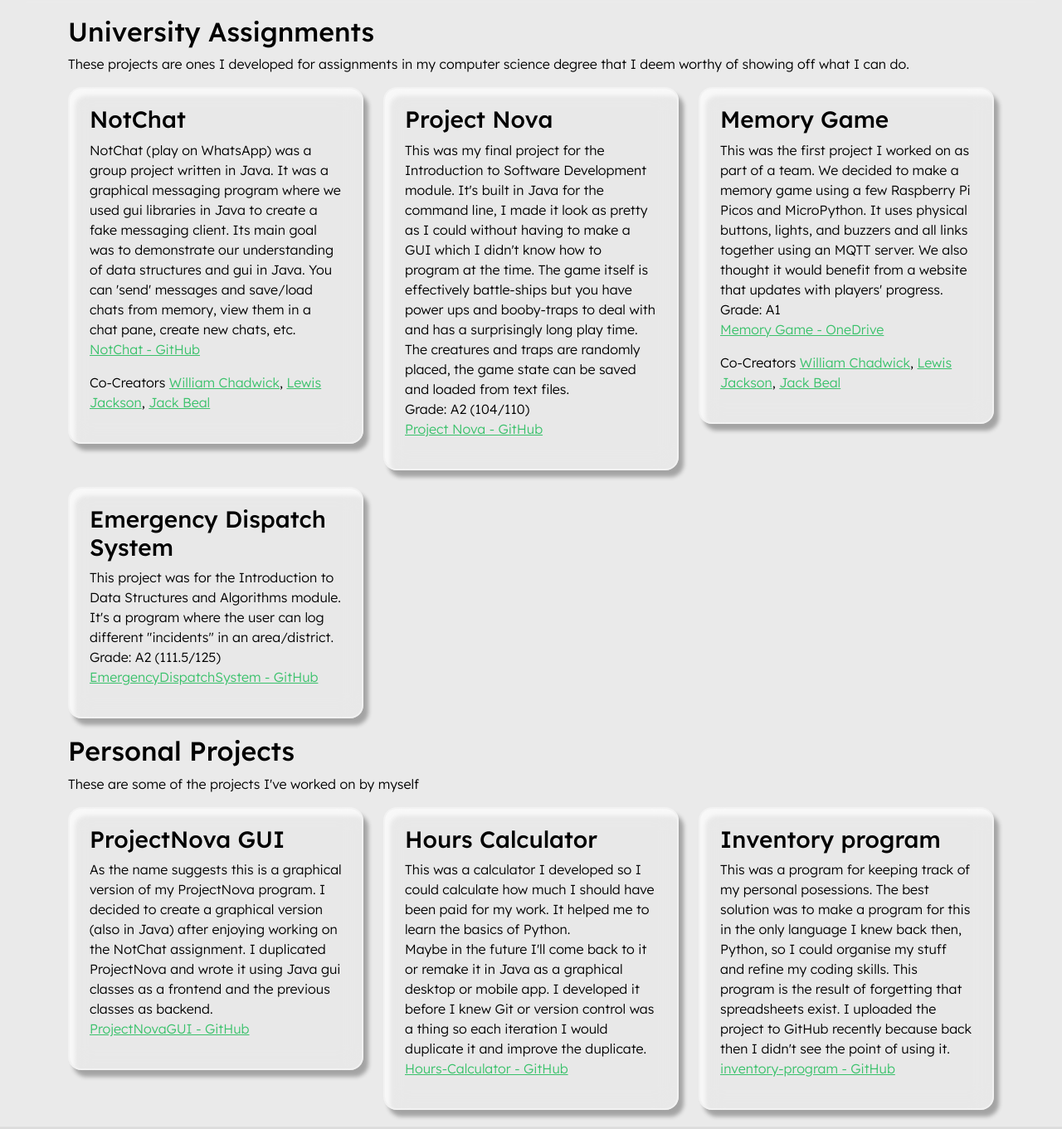
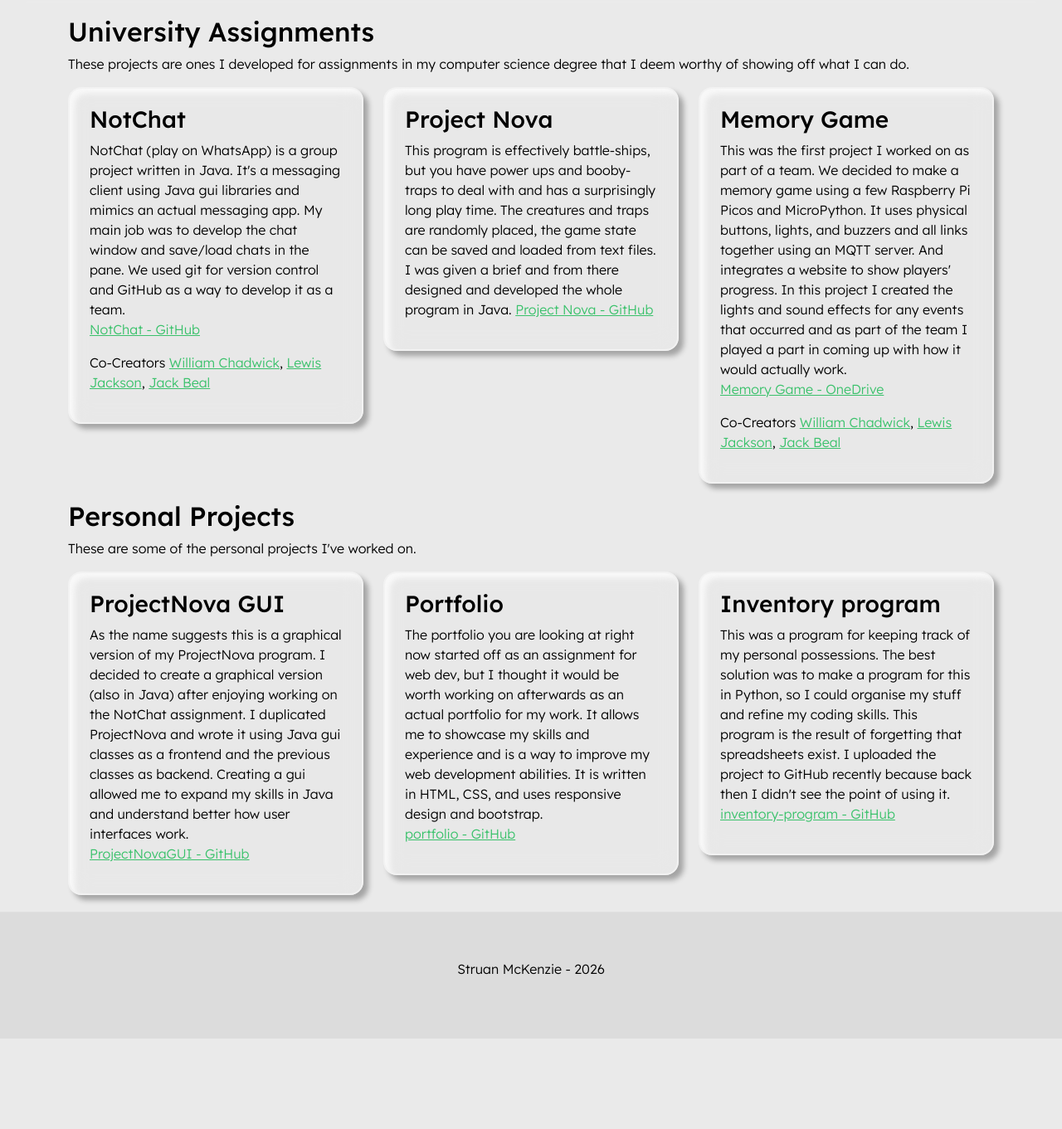
Before and after one commit to struanmckenzie/portfolio, a plain HTML site: page projects.html in a window 1280 px wide. Shown: the part 60-1421 px from the top of the page at 83% size. After the commit the page ends 1312 px from the top, so only its background shows below. Drawn offline with nearby package versions, Linux system fonts and the light colour scheme.

Commit message:
update information

```diff
--- a/projects.html
+++ b/projects.html
@@ -37,7 +37,9 @@
       <div class="col-12 col-md-6 col-lg-4">
         <div class="box">
           <h3>NotChat</h3>
-          <p>NotChat (play on WhatsApp) was a group project written in Java. It was a graphical messaging program where we used gui libraries in Java to create a fake messaging client. Its main goal was to demonstrate our understanding of data structures and gui in Java. You can 'send' messages and save/load chats from memory, view them in a chat pane, create new chats, etc.<br>
+          <p>NotChat (play on WhatsApp) is a group project written in Java. It's a messaging client using Java gui libraries
+            and mimics an actual messaging app. My main job was to develop the chat window and save/load chats in the pane.
+            We used git for version control and GitHub as a way to develop it as a team.<br>
             <a target="_blank" href="https://github.com/struanmckenzie/NotChat">NotChat - GitHub</a></p>
           <p> Co-Creators <a target="_blank" href="https://github.com/Bobzingybob">William Chadwick</a>,
             <a target="_blank" href="https://github.com/LewisJackson07">Lewis Jackson</a>,
@@ -49,11 +51,9 @@
       <div class="col-12 col-md-6 col-lg-4">
         <div class="box">
           <h3>Project Nova</h3>
-          <p>This was my final project for the Introduction to Software Development module. It's built in Java for the command line,
-            I made it look as pretty as I could without having to make a GUI which I didn't know how to program at the time. The game itself is effectively
-            battle-ships but you have power ups and booby-traps to deal with and has a surprisingly long play time. The creatures and traps
-            are randomly placed, the game state can be saved and loaded from text files.<br>
-            Grade: A2 (104/110)<br>
+          <p>This program is effectively battle-ships, but you have power ups and booby-traps to deal with and has a
+            surprisingly long play time. The creatures and traps are randomly placed, the game state can be saved and
+            loaded from text files. I was given a brief and from there designed and developed the whole program in Java.
             <a target="_blank" href="https://github.com/struanmckenzie/ProjectNova">Project Nova - GitHub</a>
           </p>
         </div>
@@ -63,9 +63,9 @@
         <div class="box">
           <h3>Memory Game</h3>
           <p>This was the first project I worked on as part of a team. We decided to make a memory game using a few Raspberry Pi
-            Picos and MicroPython. It uses physical buttons, lights, and buzzers and all links together using an MQTT server. We also thought
-            it would benefit from a website that updates with players' progress.<br>
-            Grade: A1<br>
+            Picos and MicroPython. It uses physical buttons, lights, and buzzers and all links together using an MQTT server.
+            And integrates a website to show players' progress. In this project I created the lights and sound effects
+            for any events that occurred and as part of the team I played a part in coming up with how it would actually work.<br>
             <a target="_blank" href="https://dmail-my.sharepoint.com/:f:/g/personal/2686829_dundee_ac_uk/IgDYDOI2qaRISYDmX0CvRva2AeVXPG4XzEBmmMBATmzbKD4?e=xomkIn">Memory Game - OneDrive</a></p>
           <p> Co-Creators <a target="_blank" href="https://github.com/Bobzingybob">William Chadwick</a>,
             <a target="_blank" href="https://github.com/LewisJackson07">Lewis Jackson</a>,
@@ -73,30 +73,18 @@
           </p>
         </div>
       </div>
-
-      <div class="col-12 col-md-6 col-lg-4">
-        <div class="box">
-          <h3>Emergency Dispatch System</h3>
-          <p>This project was for the Introduction to Data Structures and Algorithms module. It's a program where the
-            user can log different "incidents" in an area/district.<br>
-            Grade: A2 (111.5/125)<br>
-            <a target="_blank" href="https://github.com/struanmckenzie/EmergencyDispatchSystem">EmergencyDispatchSystem -
-              GitHub</a>
-          </p>
-        </div>
-      </div>
     </div>
 
     <h2>Personal Projects</h2>
-    <p>These are some of the projects I've worked on by myself</p>
+    <p>These are some of the personal projects I've worked on.</p>
     <div class="row">
-
       <div class="col-12 col-md-6 col-lg-4">
         <div class="box">
           <h3>ProjectNova GUI</h3>
           <p>As the name suggests this is a graphical version of my ProjectNova program. I decided to create a graphical
             version (also in Java) after enjoying working on the NotChat assignment. I duplicated ProjectNova and wrote
-            it using Java gui classes as a frontend and the previous classes as backend.<br>
+            it using Java gui classes as a frontend and the previous classes as backend. Creating a gui allowed me to
+            expand my skills in Java and understand better how user interfaces work.<br>
             <a target="_blank" href="https://github.com/struanmckenzie/ProjectNovaGUI">ProjectNovaGUI - GitHub</a>
           </p>
         </div>
@@ -104,13 +92,12 @@
 
       <div class="col-12 col-md-6 col-lg-4">
         <div class="box">
-          <h3>Hours Calculator</h3>
-          <p>This was a calculator I developed so I could calculate how much I should have been paid for my work. It
-            helped me to learn the basics of Python.<br>
-            Maybe in the future I'll come back to it or remake it in Java as a graphical desktop or mobile app. I
-            developed it before I knew Git or version control was a thing so each iteration I would duplicate it and
-            improve the duplicate.<br>
-            <a target="_blank" href="https://github.com/struanmckenzie/Hours-Calculator">Hours-Calculator - GitHub</a>
+          <h3>Portfolio</h3>
+          <p>The portfolio you are looking at right now started off as an assignment for web dev, but I thought it would
+            be worth working on afterwards as an actual portfolio for my work. It allows me to showcase my skills and
+            experience and is a way to improve my web development abilities. It is written in HTML, CSS, and uses responsive
+            design and bootstrap.<br>
+            <a target="_blank" href="https://github.com/struanmckenzie/portfolio">portfolio - GitHub</a>
           </p>
         </div>
       </div>
@@ -118,8 +105,8 @@
       <div class="col-12 col-md-6 col-lg-4">
         <div class="box">
           <h3>Inventory program</h3>
-            <p>This was a program for keeping track of my personal posessions. The best solution was to make a program for
-              this in the only language I knew back then, Python, so I could organise my stuff and refine my coding skills.
+            <p>This was a program for keeping track of my personal possessions. The best solution was to make a program for
+              this in Python, so I could organise my stuff and refine my coding skills.
               This program is the result of forgetting that spreadsheets exist. I uploaded the project to GitHub recently
               because back then I didn't see the point of using it.<br>
               <a target="_blank" href="https://github.com/struanmckenzie/inventory-program">inventory-program - GitHub</a>
--- a/styles.css
+++ b/styles.css
@@ -93,8 +93,8 @@ footer {
     border: 2px solid rgba(255,255,255,0.4);
     border-radius: 16px;
     backdrop-filter: blur(14px);
-    box-shadow: 6px 8px 5px rgba(0,0,0,0.3),
-      inset 6px 8px 5px rgba(255,255,255,0.7);
+    box-shadow: 6px 6px 6px rgba(0,0,0,0.3),
+      inset 6px 6px 6px rgba(255,255,255,0.7);
     transition: 0.25s;
     font-size: 1rem;
     padding: 20px 24px;
```
Also changed, not shown: skills.html (+13 -0 lines).
